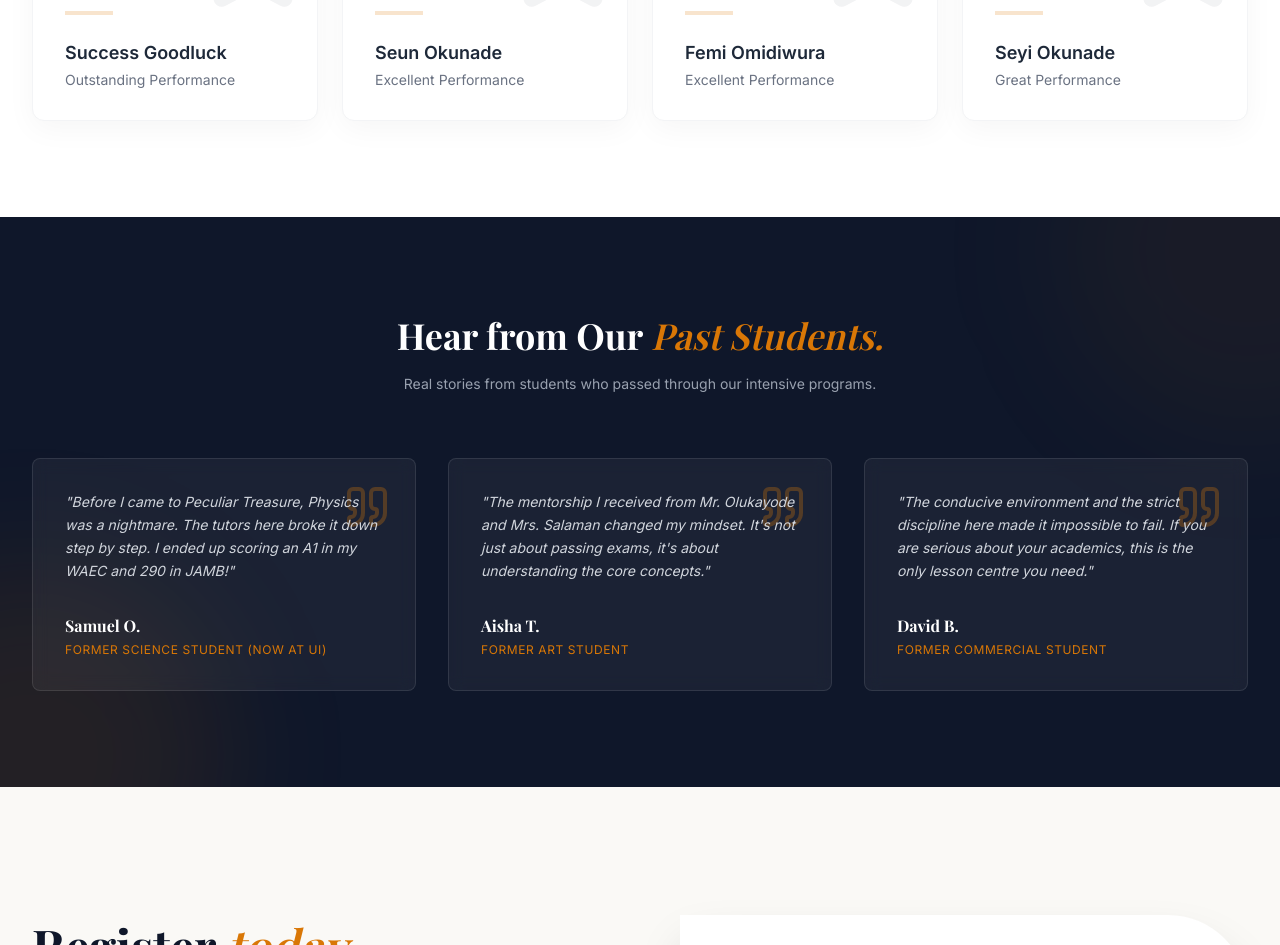
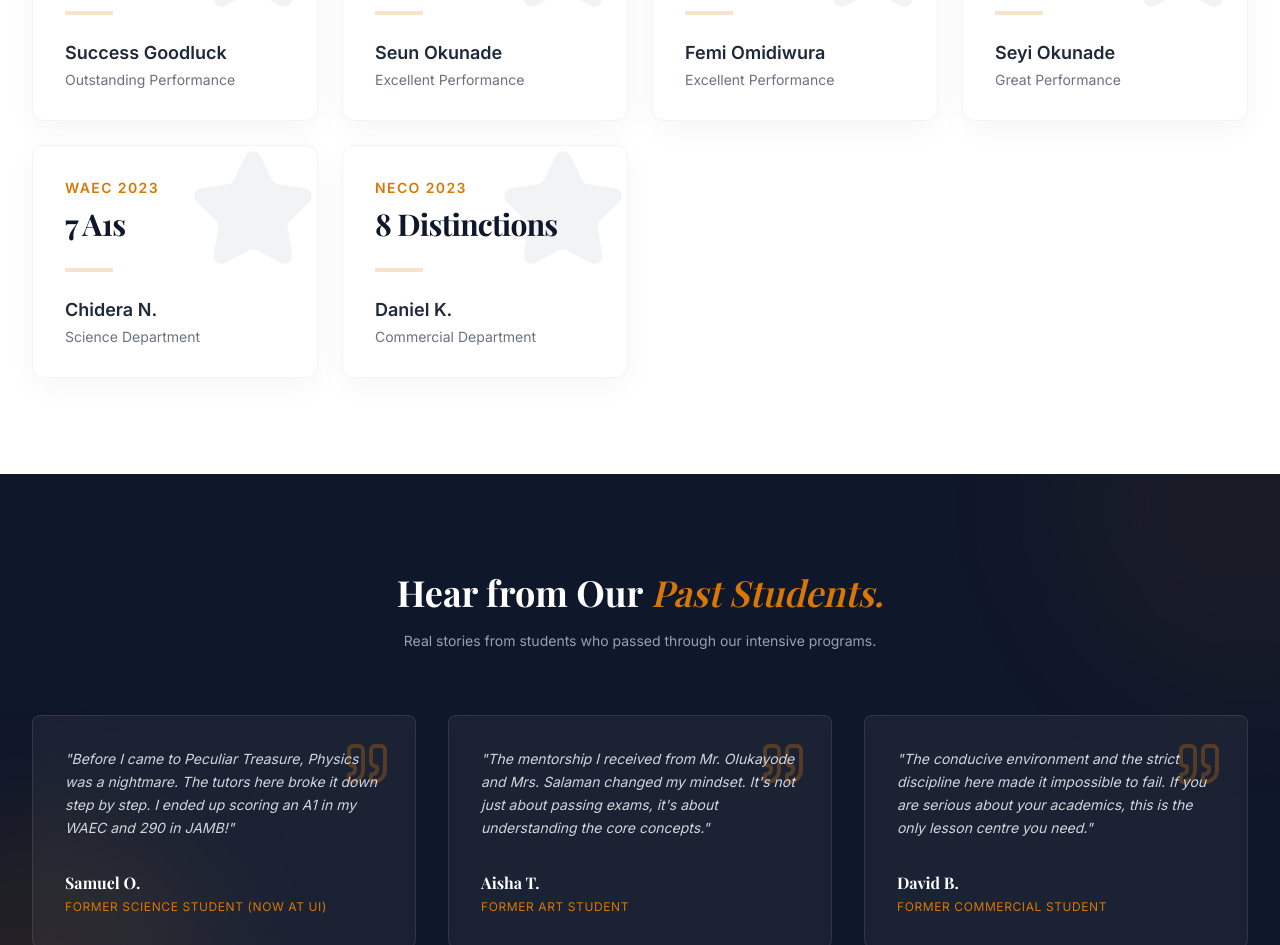
Before and after one commit to DavidDeez/peculiar_treasure_academy, a React (Vite) app: page / in a window 1280 px wide. Shown: the part 5960-6905 px from the top of the page. Built offline with nearby package versions, Linux system fonts and the light colour scheme; no server answers; a web font is replaced by a local one.

Commit message:
Restore WAEC/NECO distinction students to Hall of Fame

```diff
--- a/src/components/HallOfFame.tsx
+++ b/src/components/HallOfFame.tsx
@@ -14,7 +14,9 @@ const defaultResults = [
   { _id: '1', exam: "JAMB UTME", score: "313", student: "Success Goodluck", subject: "Outstanding Performance" },
   { _id: '2', exam: "JAMB UTME", score: "306", student: "Seun Okunade", subject: "Excellent Performance" },
   { _id: '3', exam: "JAMB UTME", score: "301", student: "Femi Omidiwura", subject: "Excellent Performance" },
-  { _id: '4', exam: "JAMB UTME", score: "275", student: "Seyi Okunade", subject: "Great Performance" }
+  { _id: '4', exam: "JAMB UTME", score: "275", student: "Seyi Okunade", subject: "Great Performance" },
+  { _id: '5', exam: "WAEC 2023", score: "7 A1s", student: "Chidera N.", subject: "Science Department" },
+  { _id: '6', exam: "NECO 2023", score: "8 Distinctions", student: "Daniel K.", subject: "Commercial Department" }
 ];
 
 const HallOfFame: React.FC = () => {
```
